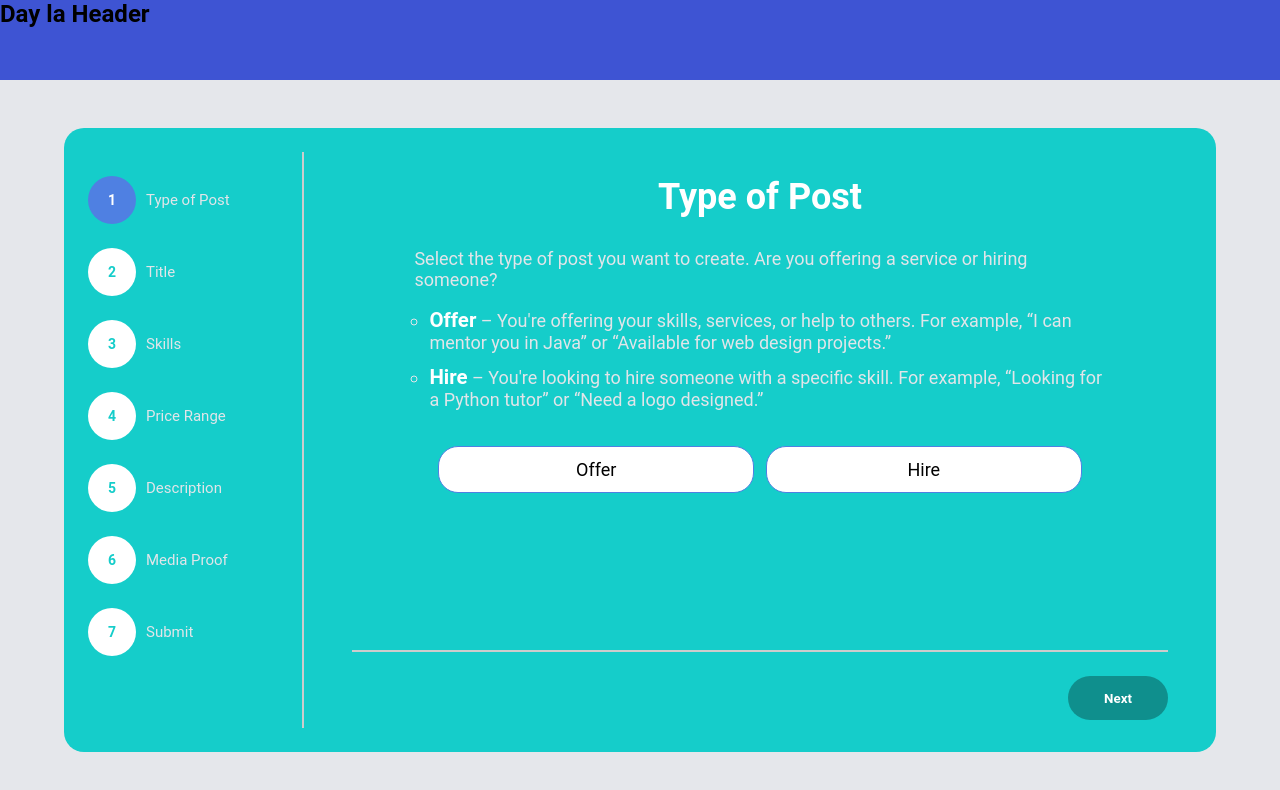
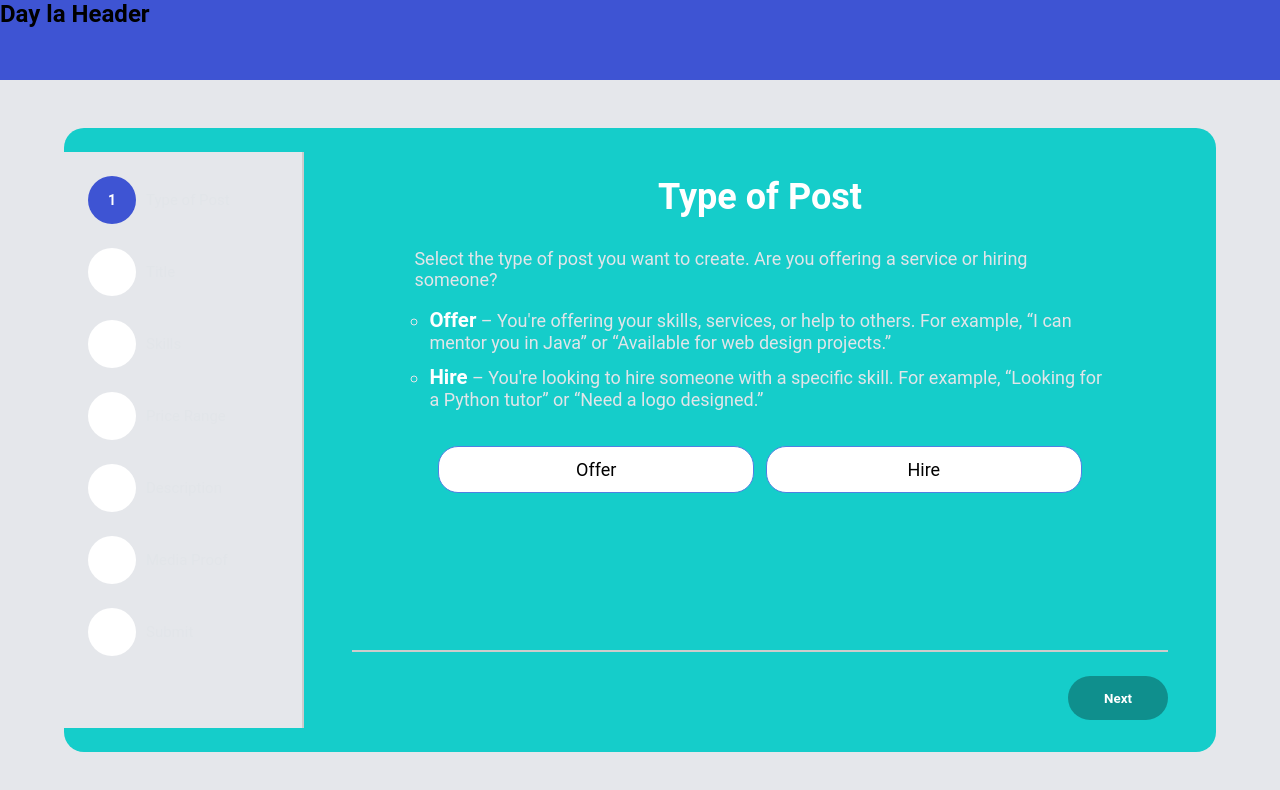
Before and after one commit to ldanh270/skills-trade, a React (Vite) app: page /upload in a window 1280 px wide. Shown: the top 790 px of the page. Built offline with nearby package versions, Linux system fonts and the light colour scheme; data requests are answered from the project's data file.

Commit message:
Sidebar: Done UX UI, work with api

```diff
--- a/src/pages/Upload/SideBar/SideBar.module.scss
+++ b/src/pages/Upload/SideBar/SideBar.module.scss
@@ -9,7 +9,7 @@
     width: 240px;
     height: 100%;
     padding: 2rem;
-    background-color: $element-background;
+    background-color: $base-background;
     border-right: 0.2rem solid $gap;
 }
 
@@ -26,7 +26,7 @@
     border-radius: 50%;
     font-size: 14px;
     font-weight: bold;
-    color: $element-background;
+    color: $text-element;
     transition: background 0.3s ease;
     background-color: color.adjust($base-background, $lightness: 20%);
     align-items: center;
@@ -35,7 +35,7 @@
 }
 
 .active {
-    background-color: $accent-secondary;
+    background-color: $accent-first;
     color: $white;
 }
 
```
